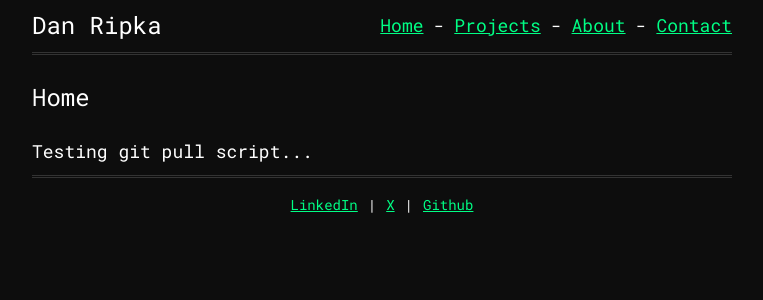
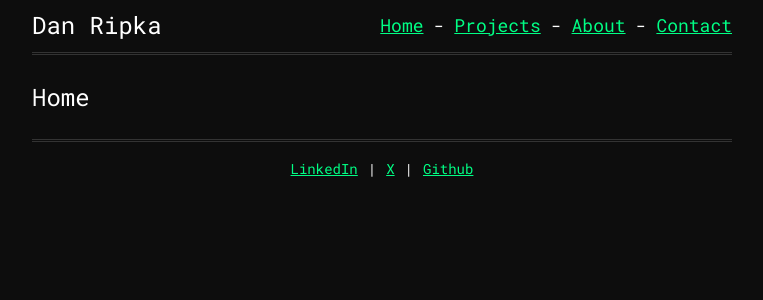
Before and after one commit to danripka/My-Website, a Flask app: page / in a window 1280 px wide. Shown: the top 300 px of the page, without its empty margins (258-1021 px from the left). Run offline with Flask 3, Linux system fonts and the light colour scheme.

Commit message:
Removed text for testing hourly task

```diff
--- a/templates/index.html
+++ b/templates/index.html
@@ -29,7 +29,6 @@
     <hr class="divider" />
     <main>
       <h4>Home</h4>
-      Testing git pull script...
     </main>
     <hr class="divider" />
     <footer>
```
